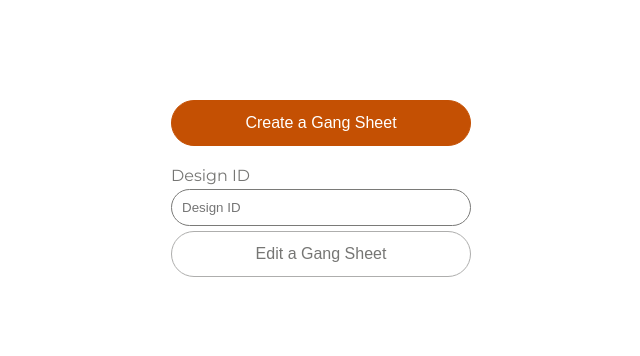
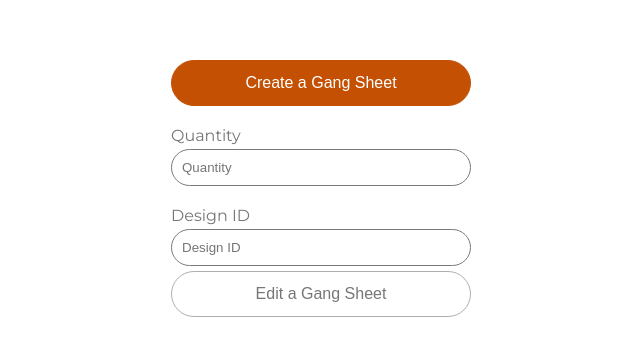
Before and after one commit to dripapps/demo.buildagangsheet.com, a plain HTML site: page public/index.html in a window 1280 px wide. Shown: the part 214-570 px from the top of the page, without its empty margins (319-959 px from the left). Drawn offline with Linux system fonts and the light colour scheme.

Commit message:
add quantity

```diff
--- a/public/index.html
+++ b/public/index.html
@@ -16,6 +16,9 @@
         Create a Gang Sheet
       </button>
 
+      <label style="width: 300px; margin-top: 20px">Quantity</label>
+      <input type="number" class="number" placeholder="Quantity" id="quantity" value="">
+
       <label style="width: 300px; margin-top: 20px">Design ID</label>
       <input class="input" placeholder="Design ID" id="designId" value="">
       <button class="editGangSheetBtn" onclick="editGangSheet()">Edit a Gang Sheet</button>
--- a/public/script.js
+++ b/public/script.js
@@ -5,6 +5,7 @@ function createGangSheet() {
         mode: "development",
         shop_id: '4f21c0f7-940b-4753-b5d4-8772449df254',
         size_id: 2, // optional, default: the first size.
+        quantity: Number(document.getElementById('quantity').value) || 1,
         customer: { // optional, default is null.
           id: 1,  // required
           email: 'test@email.com', // required
```
